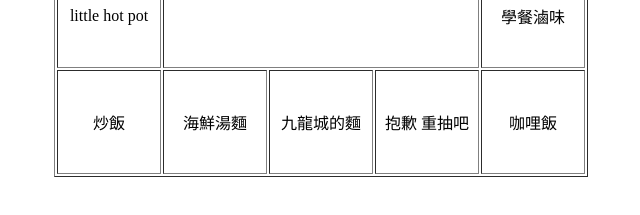
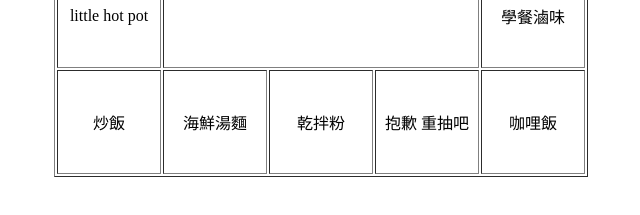
Before and after one commit to ZihLiangLin/ZihLiangLin, a plain HTML site: page gacha.html in a window 1280 px wide. Shown: the part 585-800 px from the top of the page, 319-959 px from the left. Drawn offline with Linux system fonts and the light colour scheme.

Commit message:
update options

```diff
--- a/gacha.html
+++ b/gacha.html
@@ -33,7 +33,7 @@
       <tr>
         <td id="td12">炒飯</td>
         <td id="td11">海鮮湯麵</td>
-        <td id="td10">九龍城的麵</td>
+        <td id="td10">乾拌粉</td>
         <td id="td9">抱歉 重抽吧</td>
         <td id="td8">咖哩飯</td>
       </tr>
```
